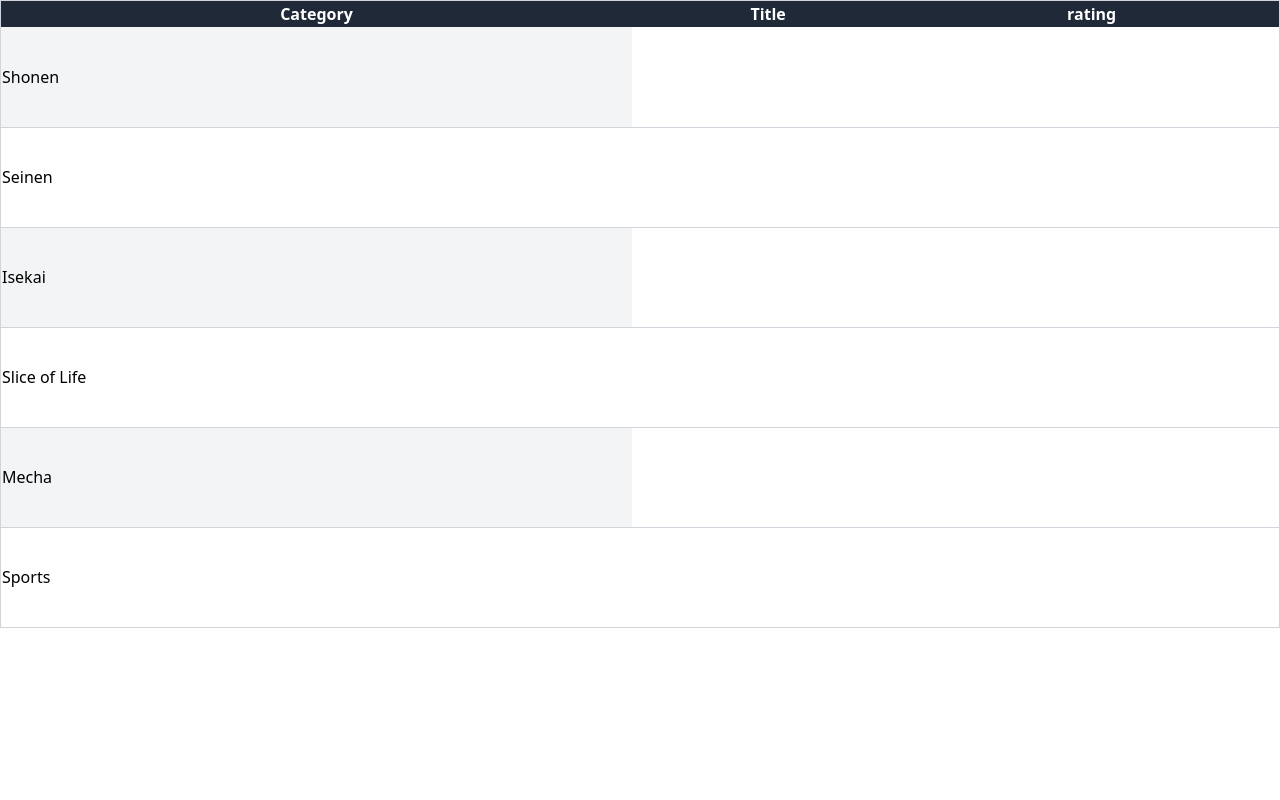
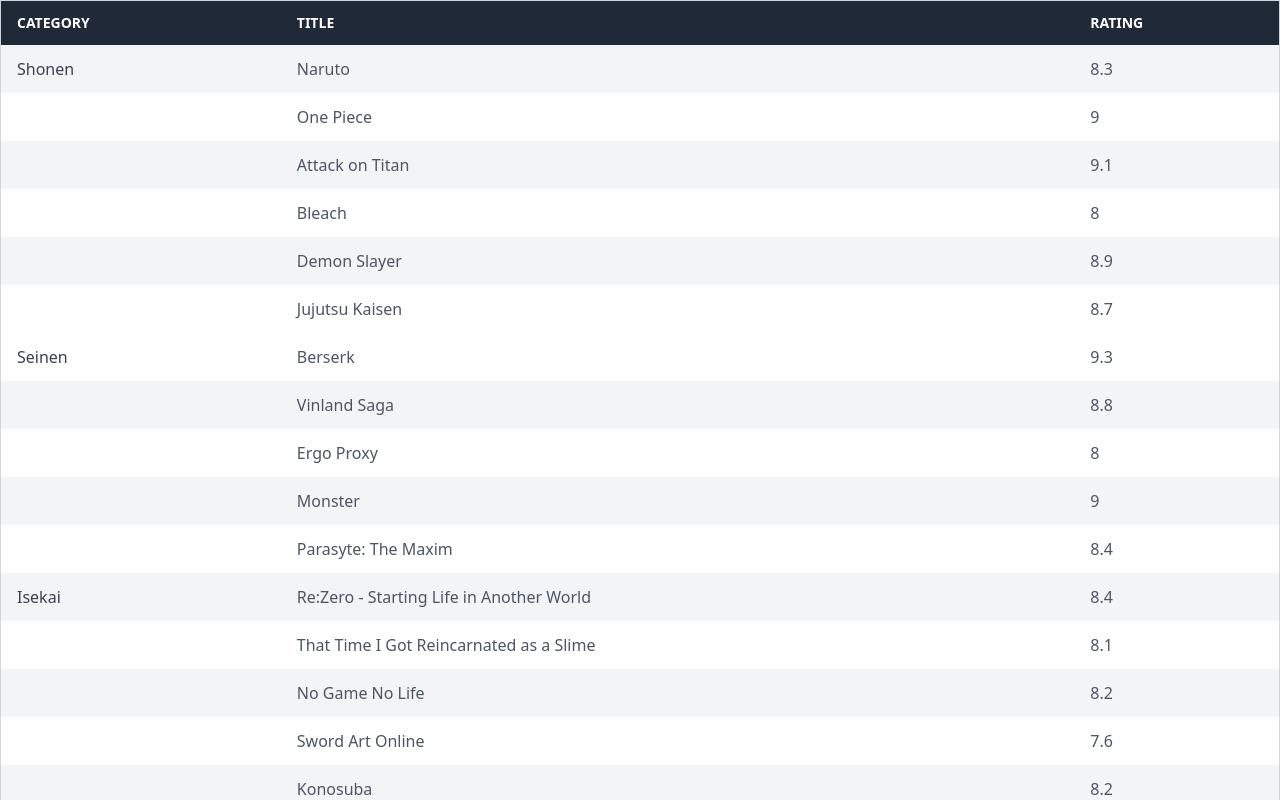
Before and after one commit to akshitchowdhury/playground, a React (Create React App) app: page / in a window 1280 px wide. Shown: the top 800 px of the page. Built offline with nearby package versions, Linux system fonts and the light colour scheme.

Commit message:
animePorta7

```diff
--- a/src/playFiles/AnimePortal/AnimePortal.jsx
+++ b/src/playFiles/AnimePortal/AnimePortal.jsx
@@ -44,30 +44,35 @@
       } */}
 
     </div>
+    <table className="min-w-full bg-white border border-gray-300 rounded-lg shadow-lg">
+  <thead>
+    <tr className="bg-gray-800 text-white text-left">
+      <th className="py-3 px-4 uppercase text-sm font-semibold">Category</th>
+      <th className="py-3 px-4 uppercase text-sm font-semibold">Title</th>
+      <th className="py-3 px-4 uppercase text-sm font-semibold">Rating</th>
+    </tr>
+  </thead>
+  <tbody>
+    {animeCategories.map((category, index) =>
+      category.animeStack.map((item, animeIndex) => (
+        <tr
+          key={`${index}-${animeIndex}`}
+          className={`${
+            (index + animeIndex) % 2 === 0 ? 'bg-gray-100' : 'bg-white'
+          } hover:bg-indigo-100 transition-all duration-300`}
+        >
+          {/* Render the category name only on the first row */}
+          <td className="py-3 px-4 font-medium text-gray-700">
+            {animeIndex === 0 ? category.category : ''}
+          </td>
+          <td className="py-3 px-4 text-gray-600">{item.title}</td>
+          <td className="py-3 px-4 text-gray-600">{item.rating}</td>
+        </tr>
+      ))
+    )}
+  </tbody>
+</table>
 
-    <table className="min-w-full bg-white border border-gray-300 rounded-lg">
-        <thead className=''>
-        <tr className="bg-gray-800 text-white">
-
-        <th>    Category</th>
-
-         <th> Title</th>
-          <th>  rating</th>
-            </tr>
-            </thead>
-            <tbody>
-                {
-                    animeCategories.map((item,index)=>(
-                        <tr className={`${index % 2 === 0 ? 'bg-gray-100' : 'bg-white'} h-[100px] border-b border-gray-300`}>
-                            <td>{item.category}</td>
-                        </tr>
-                    ))
-                }
-
-
-            </tbody>
-
-    </table>
     </>
   )
 }
```
